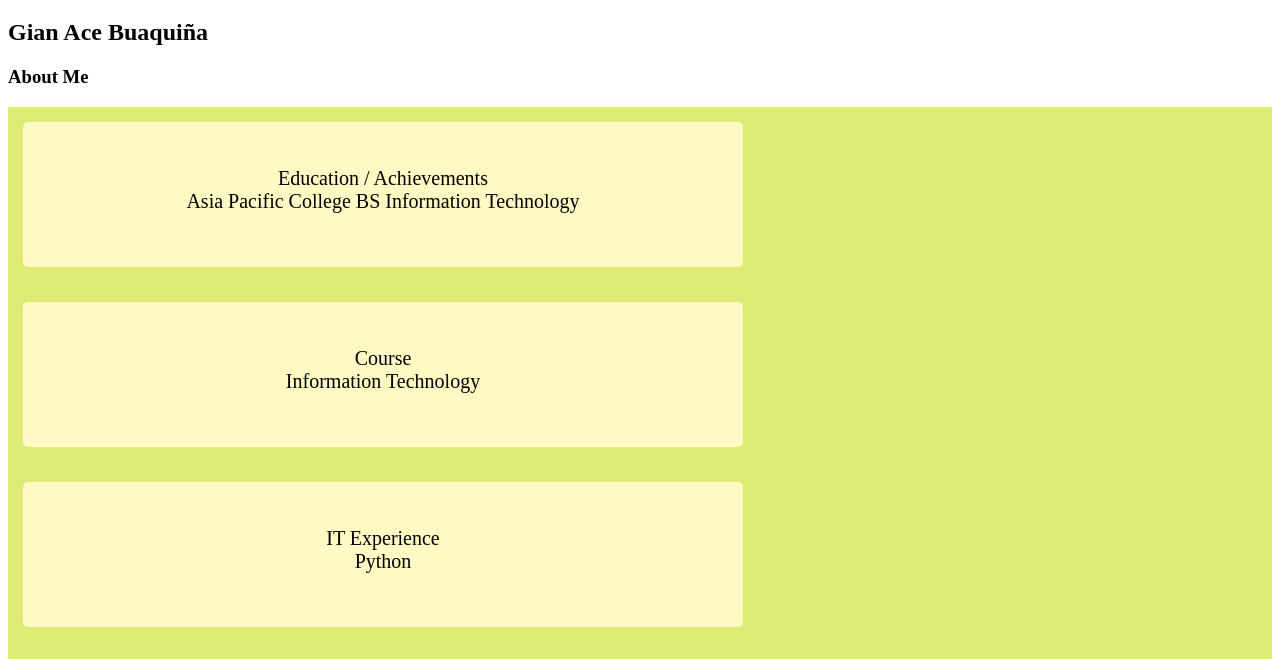
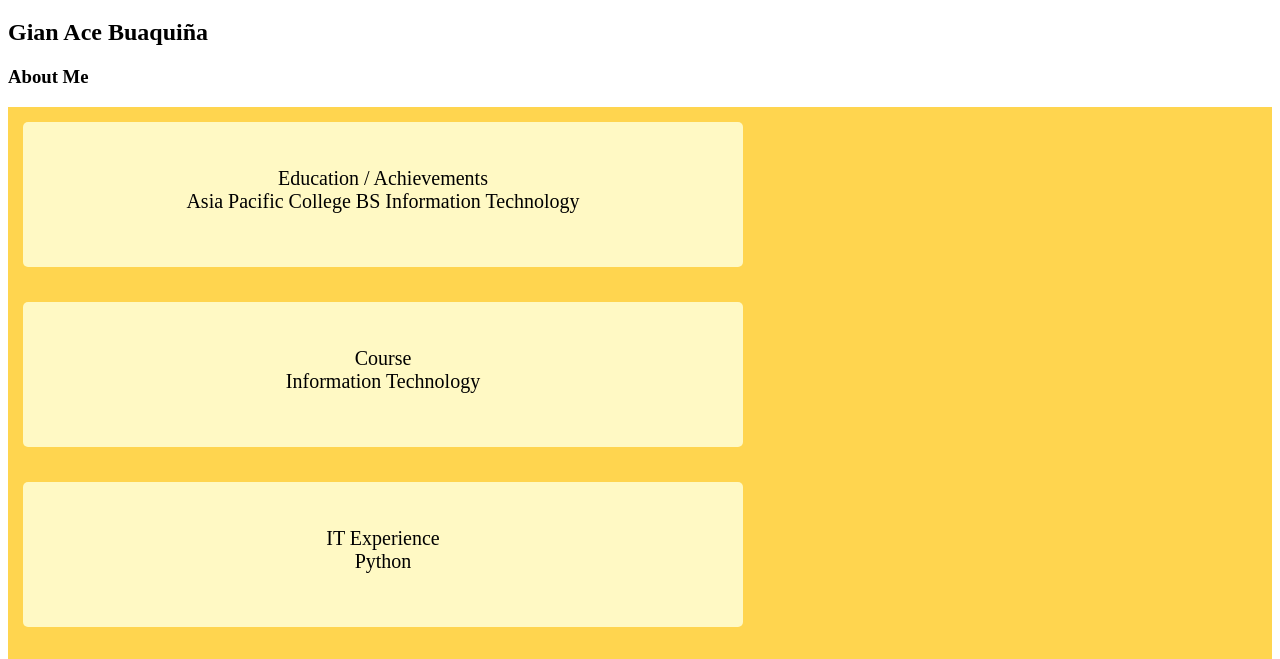
Before and after one commit to apcgsbuaquina/webprog-IT241-html-lessons, a plain HTML site: page introduction/index.html in a window 1280 px wide. Shown: the part 61-720 px from the top of the page. Drawn offline with Linux system fonts and the light colour scheme.

Commit message:
Change container background color to #FFD54F

```diff
--- a/introduction/css/flexbox.css
+++ b/introduction/css/flexbox.css
@@ -1,7 +1,7 @@
 .container {
   display: flex;
   flex-wrap: wrap;
-  background-color: rgb(221, 234, 116);
+  background-color: #FFD54F;
 }
 
 .container div {
```
